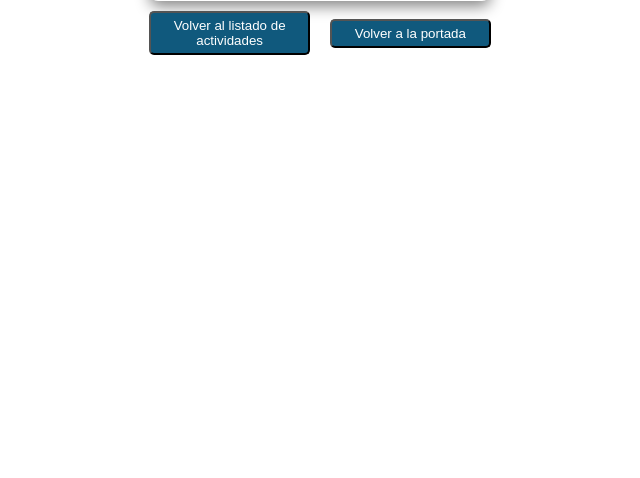
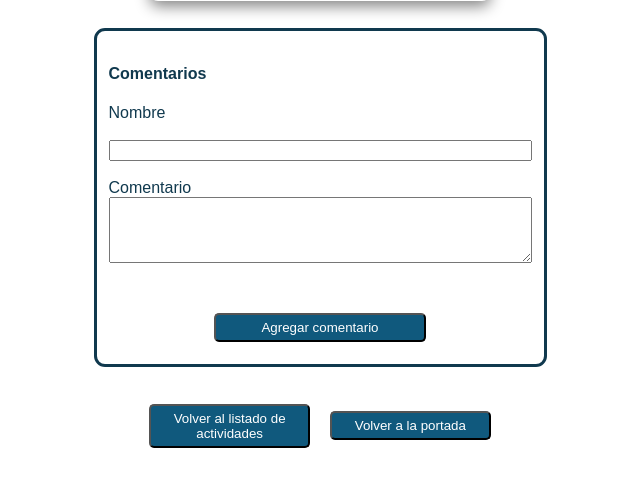
Before and after one commit to fgutierrezalbornoz/desarrollo_web_francisco_guti-rrez, a Flask app: page /activity/1 in a window 1280 px wide. Shown: the part 562-1040 px from the top of the page, without its empty margins (340-980 px from the left). Before the commit the page ends 617 px from the top, so only its background shows below. Run offline with Flask 3, Linux system fonts and the light colour scheme; tables that the repository leaves empty hold one stand-in row (values such as "Sample post").

Commit message:
Modifica html de info-actividad. Agrega formulario para comentarios

```diff
--- a/flask_app/static/css/styles-info.css
+++ b/flask_app/static/css/styles-info.css
@@ -14,6 +14,7 @@ body {
     display: flex;
     flex-flow: column nowrap;
     align-items: center;
+    gap: 30px;
 }
 button {
     margin: 10px;
@@ -77,3 +78,15 @@ img {
 h3 {
     justify-self: center;
 }
+.comentario-container-interno {
+    display: flex;
+    flex-direction: column;
+    justify-content: space-around;
+    gap: 40px;
+}
+
+
+.comentario-section form{
+    display: flex;
+    flex-flow: column wrap;
+}
--- a/flask_app/templates/info-actividad.html
+++ b/flask_app/templates/info-actividad.html
@@ -53,6 +53,19 @@
                         {% endfor %}
                     </div>
                 </div>
+                <section class="comentario-section">
+                    <h4>Comentarios</h4>
+                    <div class="comentario-container-interno">
+                        <form id="form-comentario" action="{{url_for('post_comentario', actividad_id = actividad.id)}}" method="post" enctype="multipart/form-data">
+                            <label for="nombre">Nombre</label></br>
+                            <input name="nombre" id="nombre" type="text" required> </br>
+                            <label for="comentario">Comentario</label>
+                            <textarea name="comentario" id="comentario" cols="50" rows="4" required></textarea>
+                        </form>
+                        <button id="submit-comment-btn" type="button">Agregar comentario</button>
+                    </div>
+
+                </section>
 
             {% endif %}
             <div class="btns">
@@ -66,5 +79,6 @@
         </dialog>
 
         <script src="{{ url_for('static', filename='/js/info-actividad.js') }}"></script>
+        <script src="{{ url_for('static', filename='/js/validacion-comentario.js') }}"></script>
     </body>
 </html>
```
